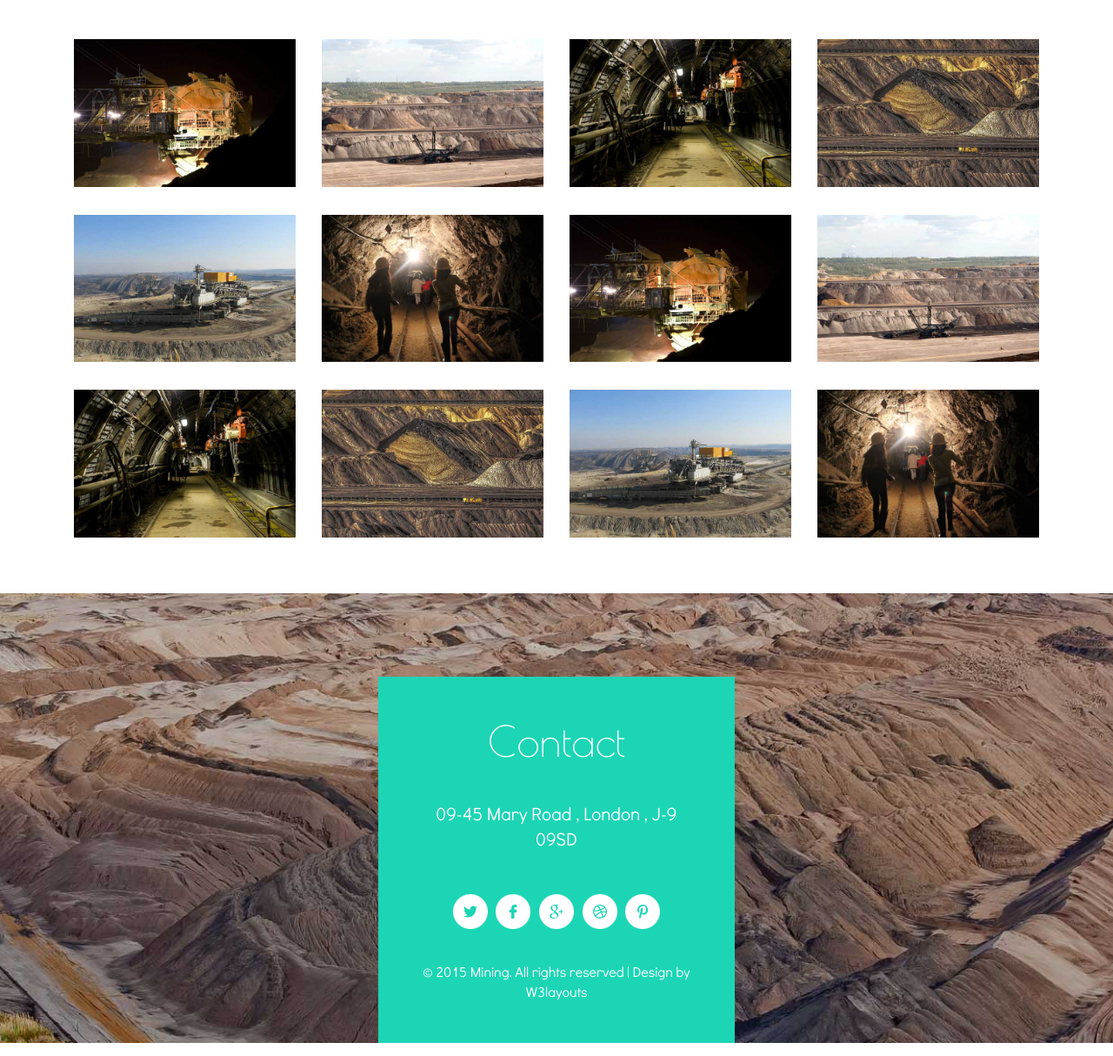
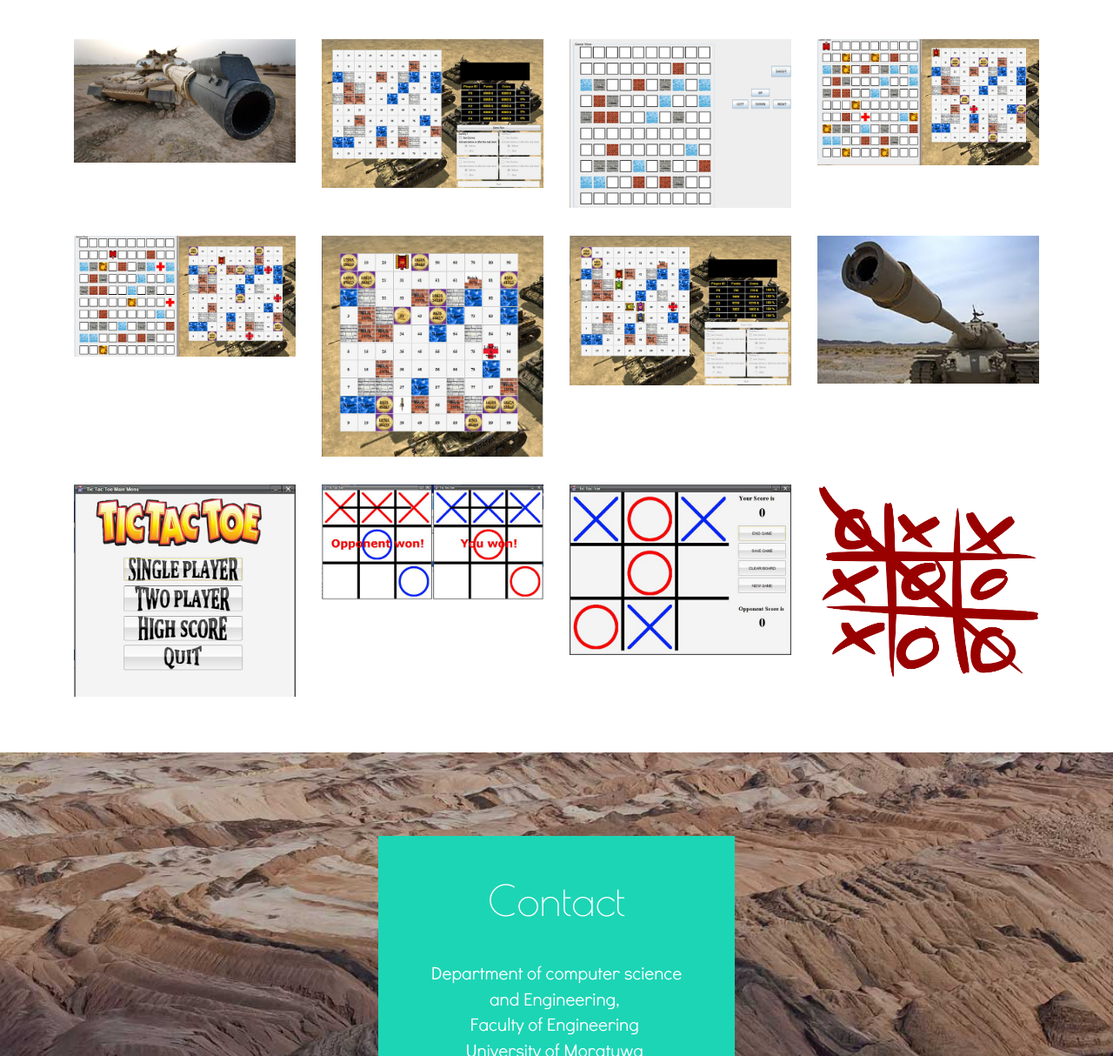
Before and after one commit to dimuthnc/tankhitterweb, a plain HTML site: page gallery.html in a window 1280 px wide. Shown: the part 386-1600 px from the top of the page at 87% size. Drawn offline with Linux system fonts and the light colour scheme.

Commit message:
Gallery is now completed

```diff
--- a/gallery.html
+++ b/gallery.html
@@ -63,46 +63,46 @@ Smartphone Compatible web template, free webdesigns for Nokia, Samsung, LG, Sony
 			<div class="gallery-grids-top">
 				<div class="gallery-grids">
 					<div class="col-md-3 gallery-grid">
-						<a class="example-image-link" href="images/g1.jpg" data-lightbox="example-set" data-title=""><img class="example-image" src="images/g1.jpg" alt=""/></a>
+						<a class="example-image-link" href="images/tankme.jpg" data-lightbox="example-set" data-title=""><img class="example-image" src="images/tankme.jpg" alt=""/></a>
 					</div>
 					<div class="col-md-3 gallery-grid">
-						<a class="example-image-link" href="images/g2.jpg" data-lightbox="example-set" data-title=""><img class="example-image" src="images/g2.jpg" alt=""/></a>
+						<a class="example-image-link" href="images/img1.jpg" data-lightbox="example-set" data-title=""><img class="example-image" src="images/img1.jpg" alt=""/></a>
 					</div>
 					<div class="col-md-3 gallery-grid">
-						<a class="example-image-link" href="images/g3.jpg" data-lightbox="example-set" data-title=""><img class="example-image" src="images/g3.jpg" alt=""/></a>
+						<a class="example-image-link" href="images/img1_1.jpg" data-lightbox="example-set" data-title=""><img class="example-image" src="images/img1_1.jpg" alt=""/></a>
 					</div>
 					<div class="col-md-3 gallery-grid">
-						<a class="example-image-link" href="images/g4.jpg" data-lightbox="example-set" data-title=""><img class="example-image" src="images/g4.jpg" alt=""/></a>
+						<a class="example-image-link" href="images/img2.jpg" data-lightbox="example-set" data-title=""><img class="example-image" src="images/img2.jpg" alt=""/></a>
 					</div>
 					<div class="clearfix"> </div>
 				</div>
 				<div class="gallery-grids gallery-grids-middle">
 					<div class="col-md-3 gallery-grid">
-						<a class="example-image-link" href="images/g5.jpg" data-lightbox="example-set" data-title=""><img class="example-image" src="images/g5.jpg" alt=""/></a>
+						<a class="example-image-link" href="images/img3.jpg" data-lightbox="example-set" data-title=""><img class="example-image" src="images/img3.jpg" alt=""/></a>
 					</div>
 					<div class="col-md-3 gallery-grid">
-						<a class="example-image-link" href="images/g6.jpg" data-lightbox="example-set" data-title=""><img class="example-image" src="images/g6.jpg" alt=""/></a>
+						<a class="example-image-link" href="images/img4.jpg" data-lightbox="example-set" data-title=""><img class="example-image" src="images/img4.jpg" alt=""/></a>
 					</div>
 					<div class="col-md-3 gallery-grid">
-						<a class="example-image-link" href="images/g1.jpg" data-lightbox="example-set" data-title=""><img class="example-image" src="images/g1.jpg" alt=""/></a>
+						<a class="example-image-link" href="images/img5.jpg" data-lightbox="example-set" data-title=""><img class="example-image" src="images/img5.jpg" alt=""/></a>
 					</div>
 					<div class="col-md-3 gallery-grid">
-						<a class="example-image-link" href="images/g2.jpg" data-lightbox="example-set" data-title=""><img class="example-image" src="images/g2.jpg" alt=""/></a>
+						<a class="example-image-link" href="images/tanky.jpg" data-lightbox="example-set" data-title=""><img class="example-image" src="images/tanky.jpg" alt=""/></a>
 					</div>
 					<div class="clearfix"> </div>
 				</div>
 				<div class="gallery-grids">
 					<div class="col-md-3 gallery-grid">
-						<a class="example-image-link" href="images/g3.jpg" data-lightbox="example-set" data-title=""><img class="example-image" src="images/g3.jpg" alt=""/></a>
+						<a class="example-image-link" href="images/tictach.jpg" data-lightbox="example-set" data-title=""><img class="example-image" src="images/tictach.jpg" alt=""/></a>
 					</div>
 					<div class="col-md-3 gallery-grid">
-						<a class="example-image-link" href="images/g4.jpg" data-lightbox="example-set" data-title=""><img class="example-image" src="images/g4.jpg" alt=""/></a>
+						<a class="example-image-link" href="images/tictacmul.jpg" data-lightbox="example-set" data-title=""><img class="example-image" src="images/tictacmul.jpg" alt=""/></a>
 					</div>
 					<div class="col-md-3 gallery-grid">
-						<a class="example-image-link" href="images/g5.jpg" data-lightbox="example-set" data-title=""><img class="example-image" src="images/g5.jpg" alt=""/></a>
+						<a class="example-image-link" href="images/tictacsin.jpg" data-lightbox="example-set" data-title=""><img class="example-image" src="images/tictacsin.jpg" alt=""/></a>
 					</div>
 					<div class="col-md-3 gallery-grid">
-						<a class="example-image-link" href="images/g6.jpg" data-lightbox="example-set" data-title=""><img class="example-image" src="images/g6.jpg" alt=""/></a>
+						<a class="example-image-link" href="images/ttt.png" data-lightbox="example-set" data-title=""><img class="example-image" src="images/ttt.png" alt=""/></a>
 					</div>
 					<div class="clearfix"> </div>
 				</div>
@@ -118,7 +118,9 @@ Smartphone Compatible web template, free webdesigns for Nokia, Samsung, LG, Sony
 		<div class="container">
 			<div class="footer-info">
 				<h3>Contact</h3>
-				<p class="f-address">09-45 Mary Road , London , J-9 09SD</p>
+				<p class="f-address">Department of computer science and Engineering, <br>
+				  Faculty of Engineering <br>
+			    University of Moratuwa </p>
 				<ul>
 					<li><a href="#" class="facebook"> </a>
 					<li><a href="#" class="facebook twitter"> </a>
@@ -126,7 +128,7 @@ Smartphone Compatible web template, free webdesigns for Nokia, Samsung, LG, Sony
 					<li><a href="#" class="facebook dribbble"> </a>
 					<li><a href="#" class="facebook pinterest"> </a>
 				</ul>
-				<p class="copyright"> © 2015 Mining. All rights reserved | Design by <a href="http://w3layouts.com/">W3layouts</a></p>
+				<p class="copyright">&nbsp;</p>
 			</div>
 		</div>
 		<!-- //container -->
```
Also changed, not shown: index.html (+1 -1 lines), images/img1.JPG (added), images/img1_1.JPG (added), images/img2.JPG (added), images/img3.JPG (added), images/img4.JPG (added), images/img5.JPG (added), images/tank1.gif (added), images/tank2.png (added), images/tankme.jpg (added), images/tanky.jpg (added), images/tictach.JPG (added), images/tictacmul.JPG (added), images/tictacsin.JPG (added).
